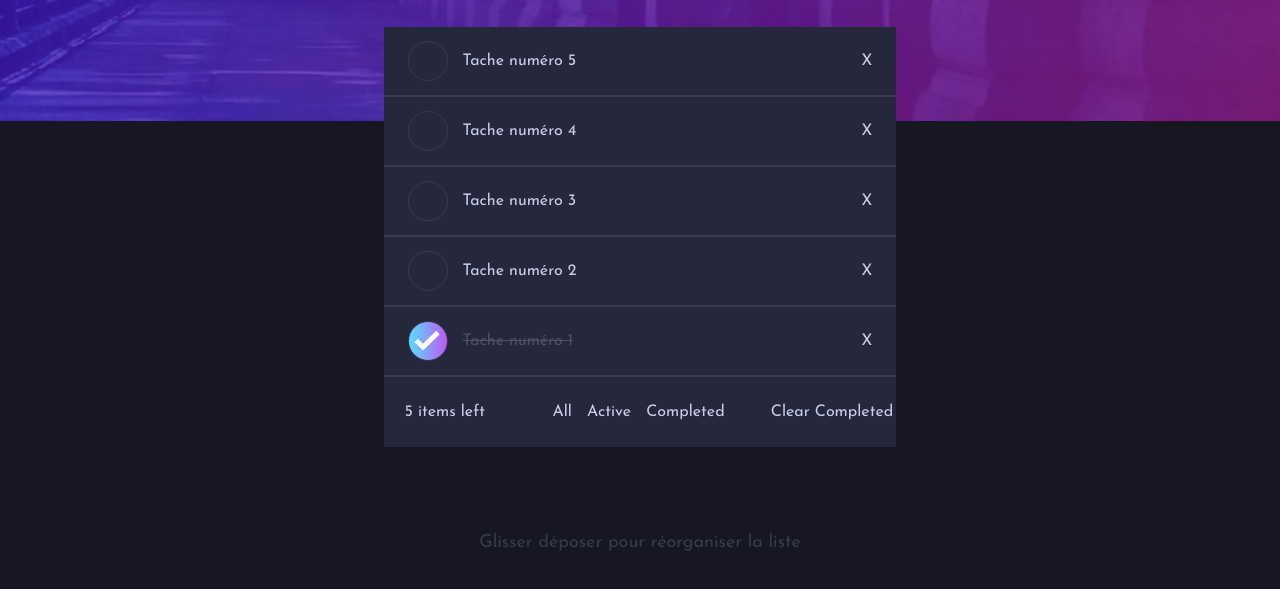
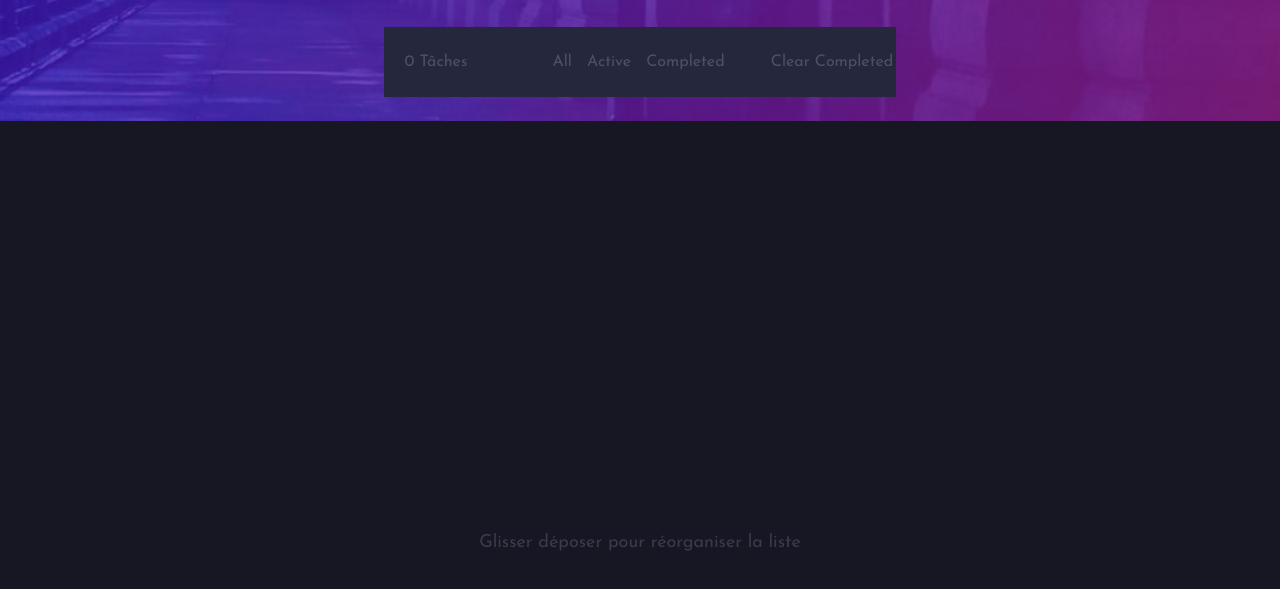
Before and after one commit to b13-niass/TodoApp-First, a plain HTML site: page index.html in a window 1280 px wide. Shown: the part 199-788 px from the top of the page. Drawn offline with Linux system fonts and the light colour scheme.

Commit message:
afficher nombre de tâches

```diff
--- a/css/1201_more/styles.css
+++ b/css/1201_more/styles.css
@@ -117,6 +117,7 @@
   /* justify-content: center; */
   height: 70px;
   column-gap: 15px;
+  color: hsl(233, 14%, 35%);
 }
 .liste-element-paginate span:nth-child(1) {
   width: 30%;
@@ -126,6 +127,11 @@
 .liste-element-paginate span:nth-child(5) {
   width: 30%;
   text-align: right;
+}
+
+.liste-element-paginate span:hover {
+  color: hsl(234, 39%, 85%);
+  cursor: pointer;
 }
 
 .milieu-bottom {
--- a/index.html
+++ b/index.html
@@ -40,7 +40,7 @@
         </div>
         <div class="milieu-mid-liste">
           <div class="liste-element-paginate">
-            <span>5 items left</span>
+            <span class="nbr-items">5 items left</span>
             <span>All</span>
             <span>Active</span>
             <span>Completed</span>
--- a/script.js
+++ b/script.js
@@ -1,29 +1,30 @@
 const tasks = [
-  {
-    libelle: "Tache numéro 1",
-    completed: 1,
-  },
-  {
-    libelle: "Tache numéro 2",
-    completed: 0,
-  },
-  {
-    libelle: "Tache numéro 3",
-    completed: 0,
-  },
-  {
-    libelle: "Tache numéro 4",
-    completed: 0,
-  },
-  {
-    libelle: "Tache numéro 5",
-    completed: 0,
-  },
+  //   {
+  //     libelle: "Tache numéro 1",
+  //     completed: 1,
+  //   },
+  //   {
+  //     libelle: "Tache numéro 2",
+  //     completed: 0,
+  //   },
+  //   {
+  //     libelle: "Tache numéro 3",
+  //     completed: 0,
+  //   },
+  //   {
+  //     libelle: "Tache numéro 4",
+  //     completed: 0,
+  //   },
+  //   {
+  //     libelle: "Tache numéro 5",
+  //     completed: 0,
+  //   },
 ];
 
 let milieuMidListe = document.querySelector(".milieu-mid-liste");
 let addCheck = document.querySelector(".add-check");
 let addInput = document.querySelector(".add-input");
+let nbrItems = document.querySelector(".nbr-items");
 
 function loadData(tasks) {
   tasks.forEach((task) => {
@@ -38,6 +39,7 @@ function loadData(tasks) {
           `;
     milieuMidListe.insertAdjacentHTML("afterbegin", templateTodoList);
   });
+  nbrItems.innerText = tasks.length + " Tâches";
 }
 
 function addNewData(task) {
@@ -80,6 +82,7 @@ addInput.addEventListener("keydown", function (e) {
       };
       addNewData(task);
       tasks.push(task);
+      nbrItems.innerText = tasks.length + " Tâches";
       addInput.value = "";
     }
   }
@@ -88,6 +91,7 @@ addInput.addEventListener("keydown", function (e) {
 loadData(tasks);
 
 let listChecks = document.querySelectorAll(".list-check");
+
 listChecks.forEach((listCheck) => {
   listCheck.addEventListener("click", function (e) {
     listCheck.classList.toggle("check-back");
```
